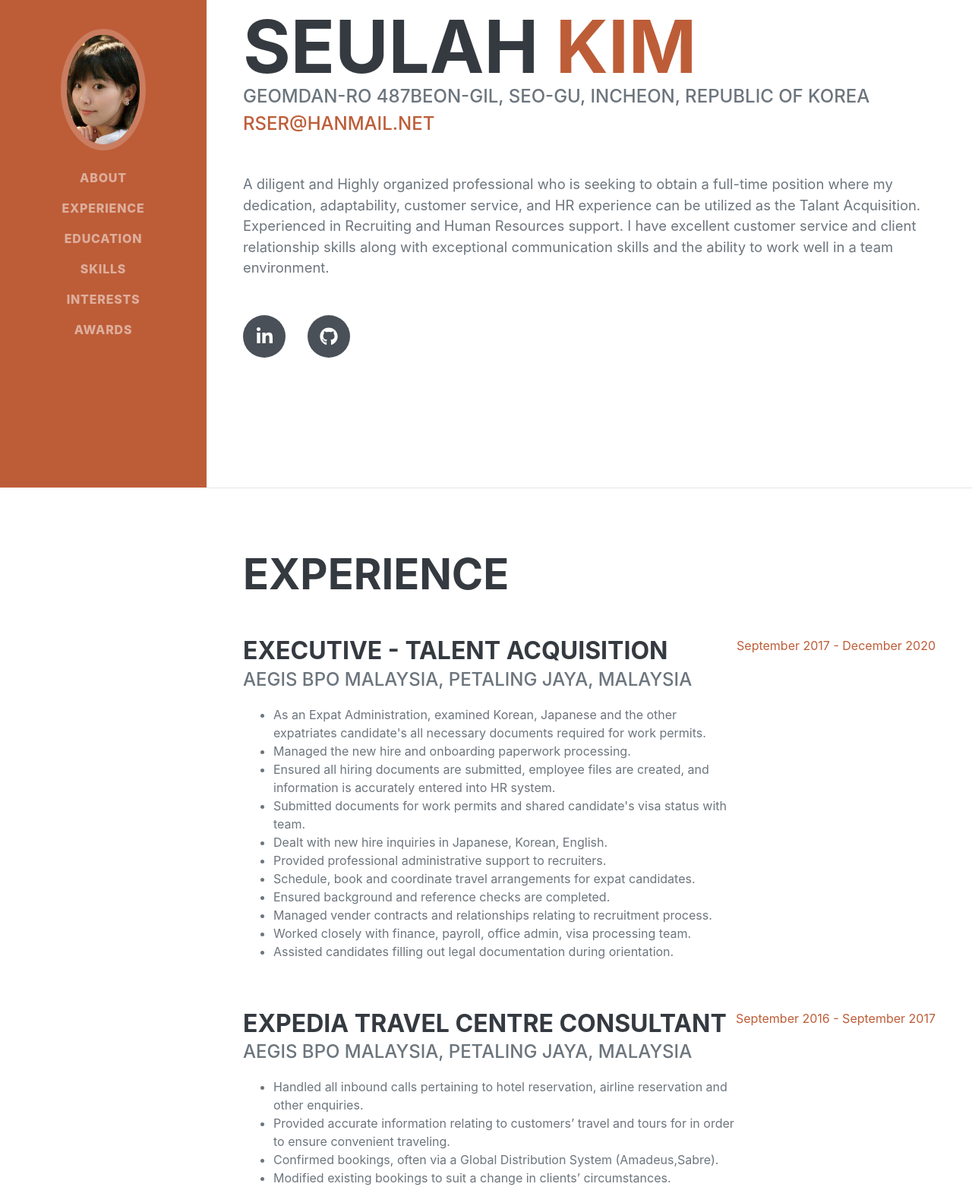
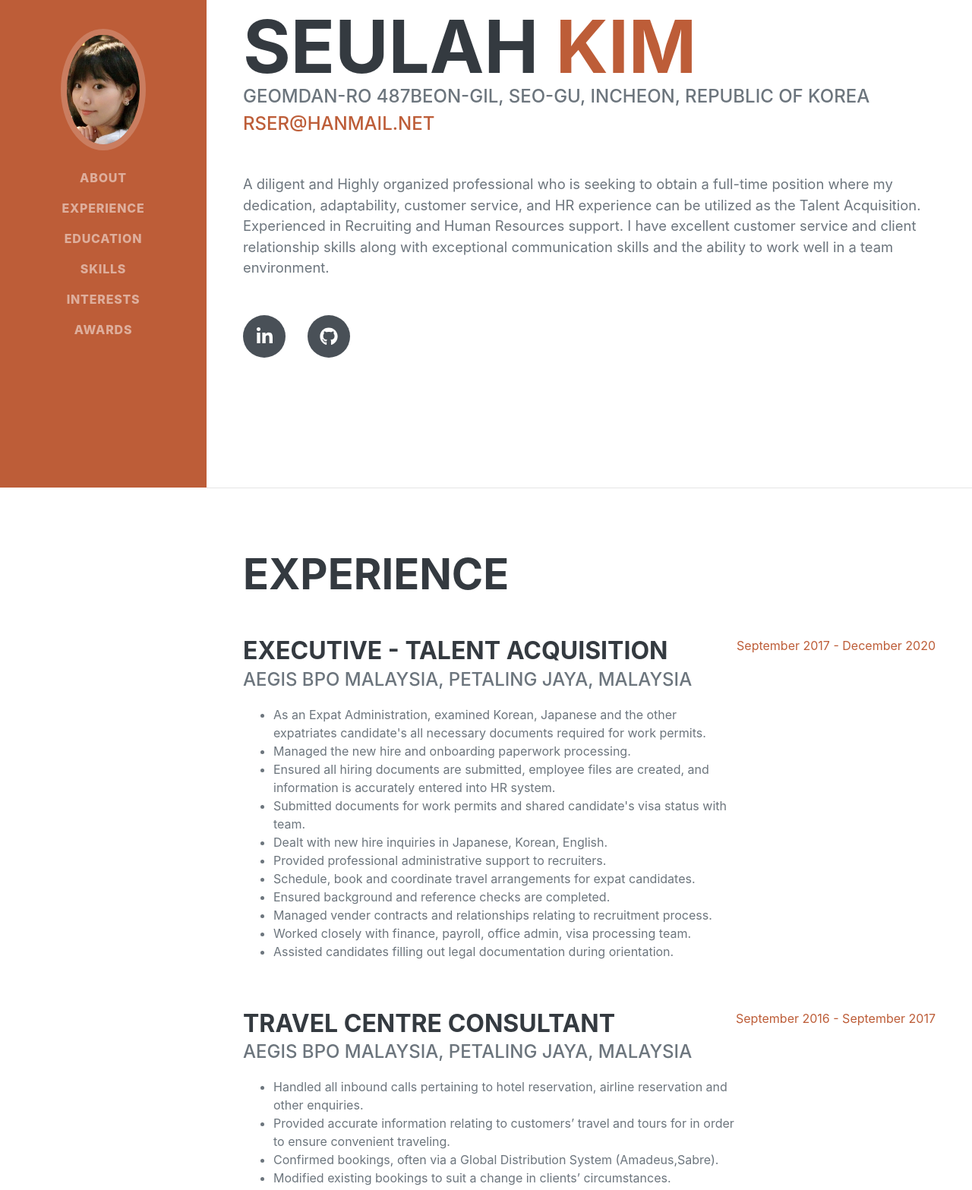
Before and after one commit to Seulah-coder/Seulah-coder.github.io, a plain HTML site: page index.html in a window 1280 px wide. Shown: the part 158-1725 px from the top of the page at 76% size. Drawn offline with nearby package versions, Linux system fonts and the light colour scheme; a web font is replaced by a local one.

Commit message:
typo changes

```diff
--- a/index.html
+++ b/index.html
@@ -47,7 +47,7 @@
                         Geomdan-ro 487beon-gil, Seo-gu, Incheon, Republic of Korea<br>
                         <a href="mailto:rser@hanmail.net">rser@hanmail.net</a>
                     </div>
-                    <p class="lead mb-5">A diligent and Highly organized professional who is seeking to obtain a full-time position where my dedication, adaptability, customer service, and HR experience can be utilized as the Talant Acquisition. Experienced in Recruiting and Human Resources support. I have excellent customer service and client relationship skills along with exceptional communication skills and the ability to work well in a team environment.</p>
+                    <p class="lead mb-5">A diligent and Highly organized professional who is seeking to obtain a full-time position where my dedication, adaptability, customer service, and HR experience can be utilized as the Talent Acquisition. Experienced in Recruiting and Human Resources support. I have excellent customer service and client relationship skills along with exceptional communication skills and the ability to work well in a team environment.</p>
                     <div class="social-icons">
                         <a class="social-icon" href="#"><i class="fab fa-linkedin-in"></i></a>
                         <a class="social-icon" href="#"><i class="fab fa-github"></i></a>
@@ -82,7 +82,7 @@
                     </div>
                     <div class="d-flex flex-column flex-md-row justify-content-between mb-5">
                         <div class="flex-grow-1">
-                            <h3 class="mb-0">Expedia Travel Centre Consultant</h3>
+                            <h3 class="mb-0">Travel Centre Consultant</h3>
                             <div class="subheading mb-3">Aegis BPO Malaysia, Petaling Jaya, Malaysia</div>
                             <ul>
                                 <li>Handled all inbound calls pertaining to hotel reservation, airline reservation and other enquiries.</li>
```
